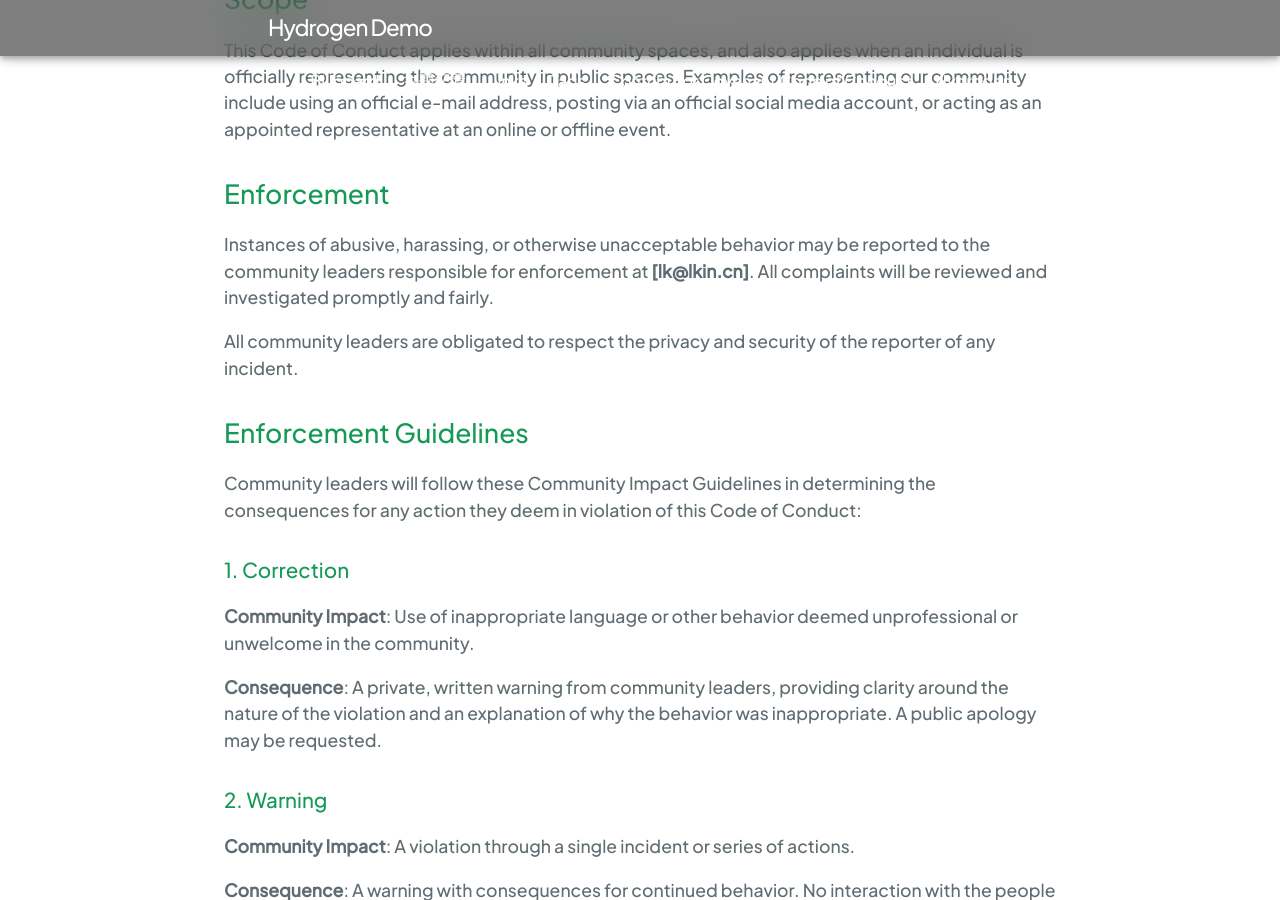
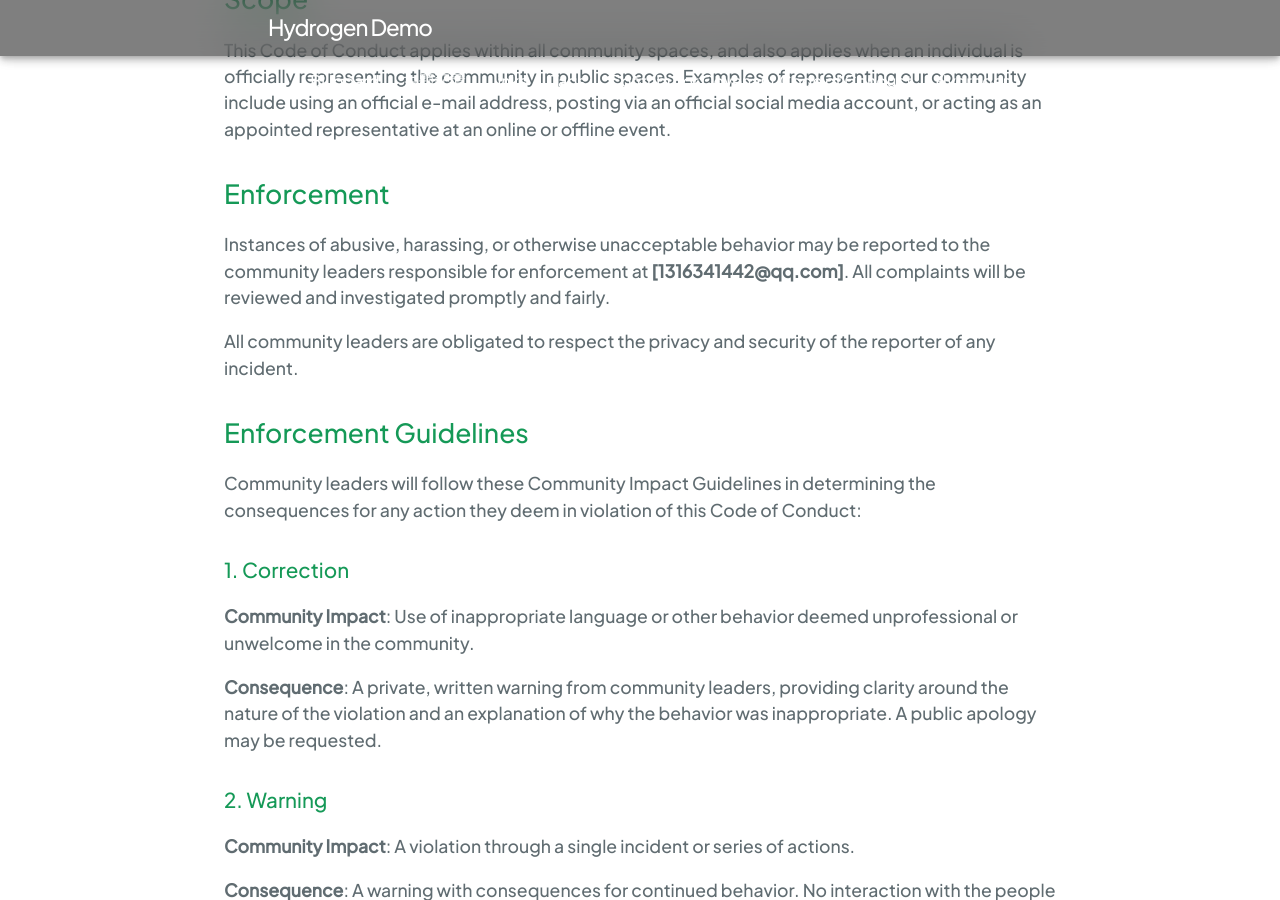
Before and after one commit to link9596/jekyll-theme-Hydrogen, a Jekyll site: the page built from CODE_OF_COUNDUCT.md, in a window 1280 px wide and 900 px high, scrolled down 1541 px. Built offline with Jekyll 4.4.1, drawn with Linux system fonts in a browser that asks for light colours; our own code applies the rules of GitHub Pages for plain Markdown files.

Commit message:
更新 CODE_OF_COUNDUCT.md

```diff
--- a/CODE_OF_COUNDUCT.md
+++ b/CODE_OF_COUNDUCT.md
@@ -60,7 +60,7 @@ representative at an online or offline event.
 
 Instances of abusive, harassing, or otherwise unacceptable behavior may be
 reported to the community leaders responsible for enforcement at
-**[lk@lkin.cn]**.
+**[1316341442@qq.com]**.
 All complaints will be reviewed and investigated promptly and fairly.
 
 All community leaders are obligated to respect the privacy and security of the
```
